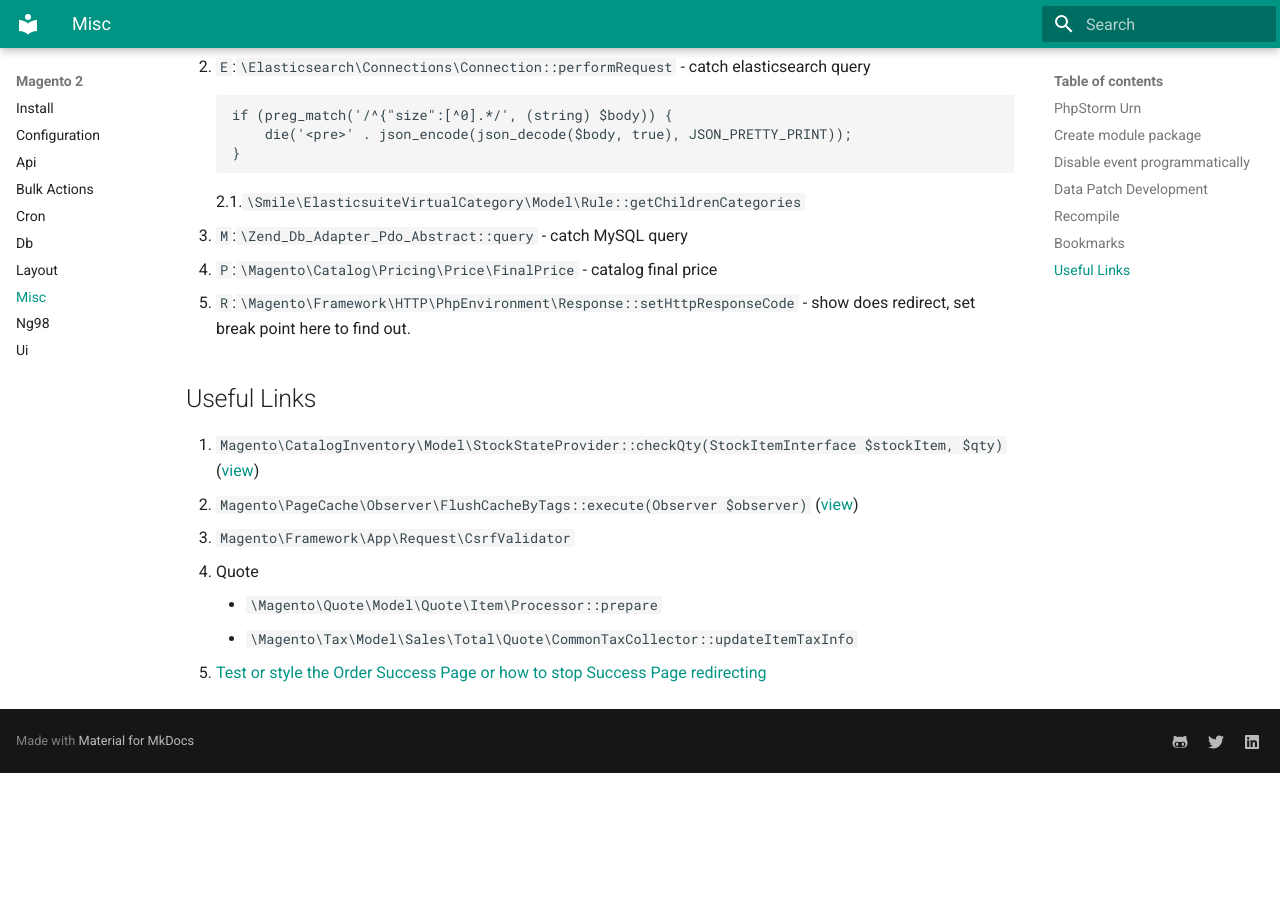
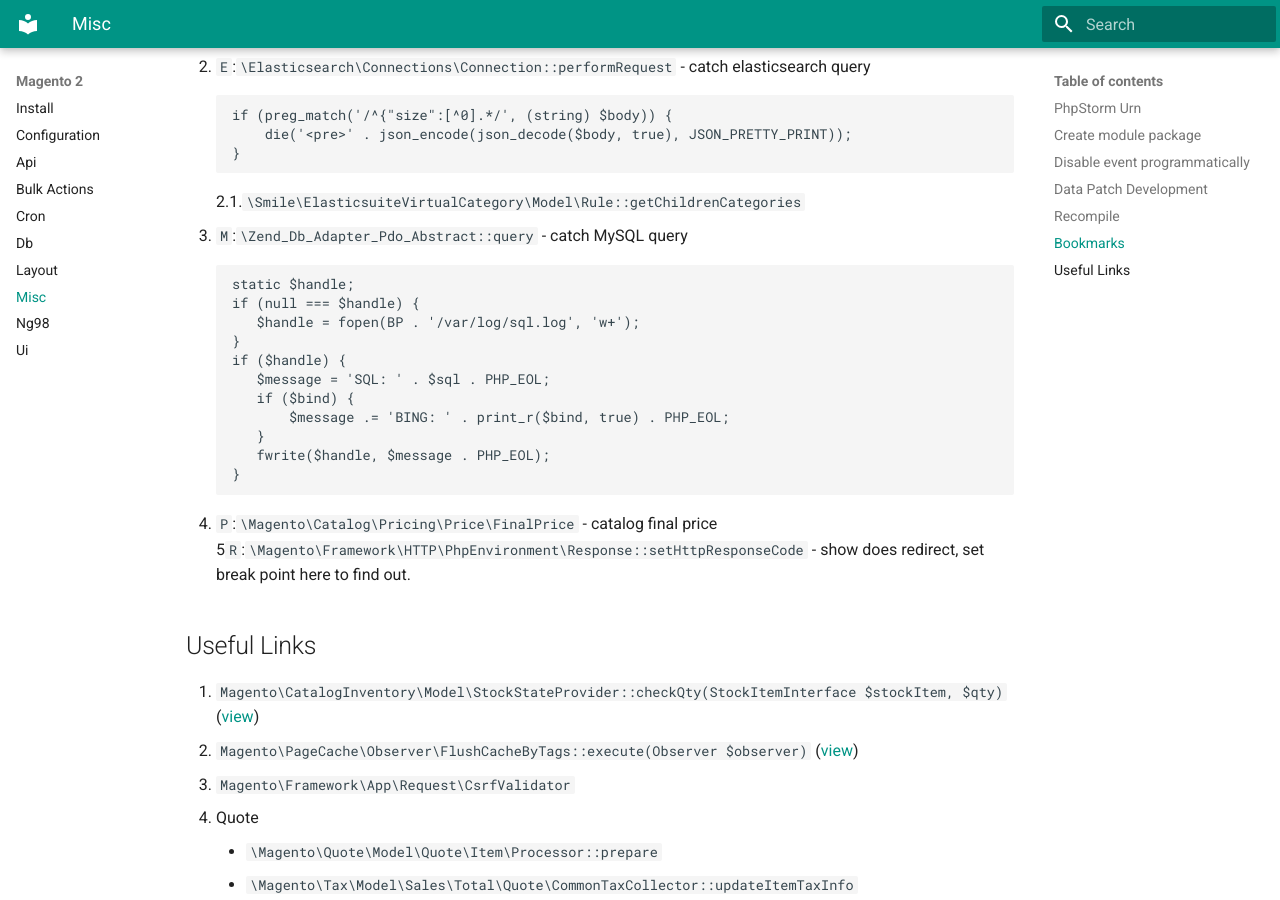
Before and after one commit to yutv/kb, an MkDocs documentation site: the page built from docs/magento-2/misc.md, in a window 1280 px wide and 900 px high, scrolled down 1883 px. Built offline with MkDocs 1.6.1 and Material for MkDocs 9.7.7, drawn with Linux system fonts in a browser that asks for light colours; before the commit the page ends 2656 px from its top, so only the background shows below that.

````diff
--- a/docs/magento-2/misc.md
+++ b/docs/magento-2/misc.md
@@ -77,8 +77,21 @@ if (preg_match('/^{"size":[^0].*/', (string) $body)) {
 ```
 2.1.`\Smile\ElasticsuiteVirtualCategory\Model\Rule::getChildrenCategories`
 3. `M`:`\Zend_Db_Adapter_Pdo_Abstract::query` - catch MySQL query
+```php
+static $handle;
+if (null === $handle) {
+   $handle = fopen(BP . '/var/log/sql.log', 'w+');
+}
+if ($handle) {
+   $message = 'SQL: ' . $sql . PHP_EOL;
+   if ($bind) {
+       $message .= 'BING: ' . print_r($bind, true) . PHP_EOL;
+   }
+   fwrite($handle, $message . PHP_EOL);
+}
+```
 4. `P`:`\Magento\Catalog\Pricing\Price\FinalPrice` - catalog final price
-5. `R`:`\Magento\Framework\HTTP\PhpEnvironment\Response::setHttpResponseCode` - show does redirect, set break point here to find out.
+5`R`:`\Magento\Framework\HTTP\PhpEnvironment\Response::setHttpResponseCode` - show does redirect, set break point here to find out.
 
 ## Useful Links
 
````
Also changed, not shown: docs/disk.md (+8 -4 lines).
